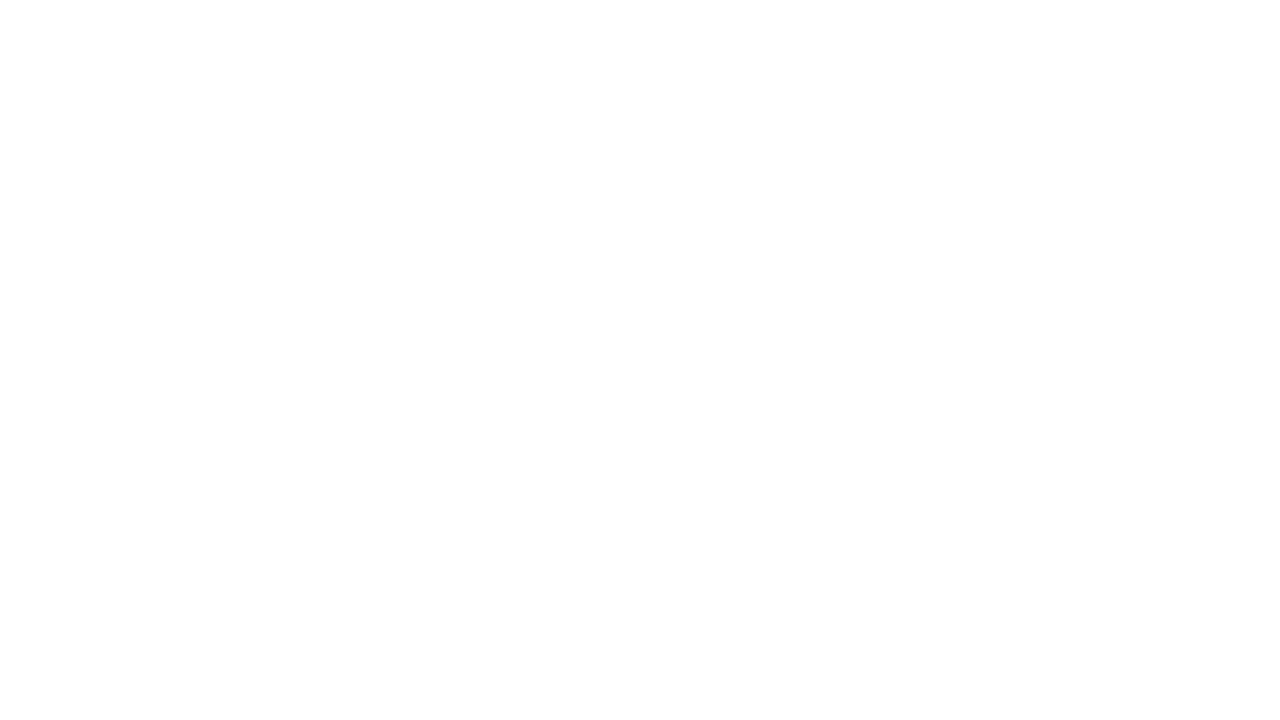
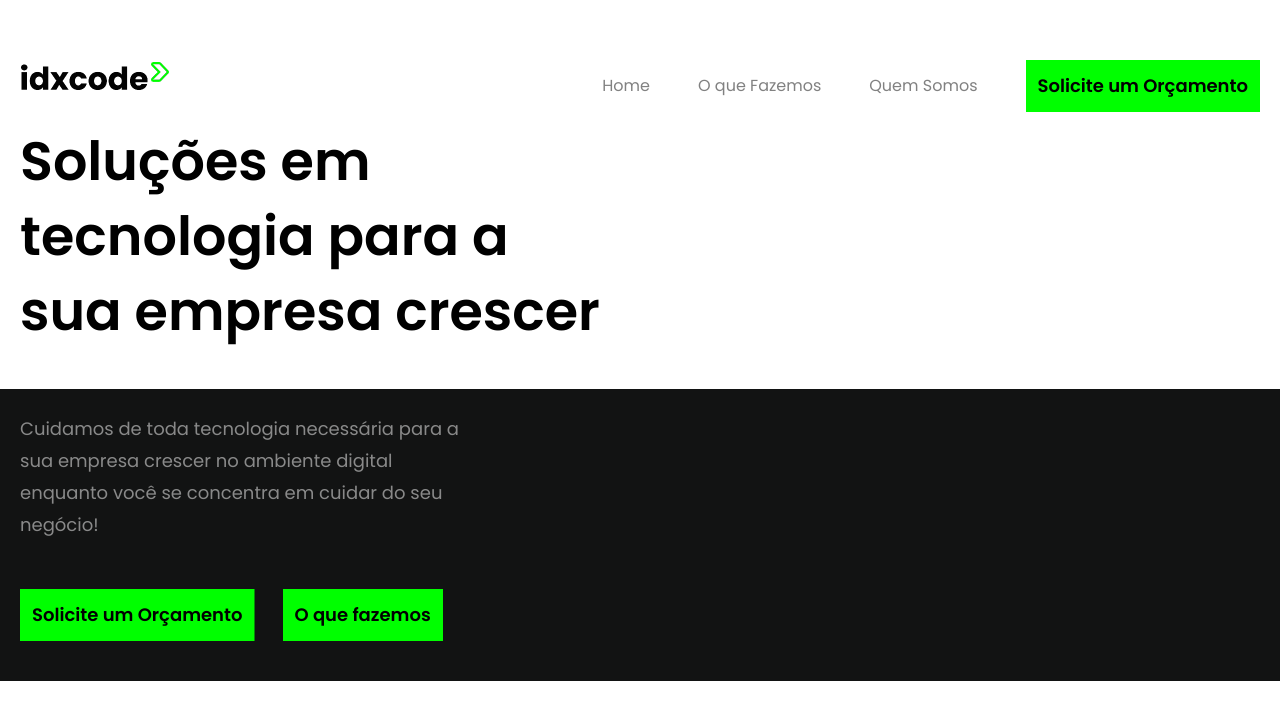
Before and after one commit to vf-jara/idxcode, a Next.js app: page / in a window 1280 px wide. Shown: the top 720 px of the page. Built offline with nearby package versions, Linux system fonts and the light colour scheme.

Commit message:
adiciona Hero e Navbar

```diff
--- /dev/null
+++ b/components/Hero/Hero.jsx
@@ -0,0 +1,39 @@
+import styles from './hero.module.css';
+import Image from 'next/image'
+import imagem from '../../public/assets/images/computador.png'
+import BotaoOrcamento from '../botaoOrcamento/BotaoOrcamento';
+export default function Hero() {
+    return (
+        <>
+            <div className="w-full bg-white">
+                <div className="container mx-auto px-5 flex">
+                    <div className="mb-10 flex-col w-1/2">
+                        <h1 className={styles.title}>Soluções em<br /> tecnologia para a <br />sua empresa crescer</h1>
+                    </div>
+                    <div className="mb-10 flex-col w-1/2">
+
+                    </div>
+
+                </div>
+            </div>
+            <div className="w-full bg-idx-bg-black">
+                <div className="container mx-auto px-5 flex">
+                    <div className="mb-10 flex-col w-1/2">
+                        <div className={`${styles.text} . mt-6 mb-12 w-3/4`}>
+                            <p>Cuidamos de toda tecnologia necessária para a sua empresa crescer no ambiente digital enquanto você se concentra em cuidar do seu negócio!</p>
+                        </div>
+                        <div className="space-x-7">
+                            <BotaoOrcamento texto="Solicite um Orçamento" />
+                            <BotaoOrcamento texto="O que fazemos" />
+
+                        </div>
+                    </div>
+                    <div className="mb-10 flex-col w-1/2">
+
+                    </div>
+
+                </div>
+            </div>
+        </>
+    )
+}
--- /dev/null
+++ b/components/Hero/hero.module.css
@@ -0,0 +1,12 @@
+.title {
+    font-size: 54px;
+    line-height: 75px;
+    font-weight: 600;
+    font-family: 'Poppins', sans-serif !important;
+}
+
+.text {
+    font-size: 18px;
+    line-height: 32px;
+    color: rgb(255, 255, 255, 0.5);
+}
--- a/components/Navbar/Navbar.jsx
+++ b/components/Navbar/Navbar.jsx
@@ -1,7 +1,17 @@
-export default function Navbar(){
-    return(
+import Logo from "../logo/Logo";
+import Menu from "../menu/Menu";
+
+export default function Navbar() {
+    return (
         <>
-
+            <nav className="flex z-10 justify-between container">
+                <div>
+                    <Logo />
+                </div>
+                <div>
+                    <Menu />
+                </div>
+            </nav>
         </>
     )
 }
--- a/components/menu/Menu.jsx
+++ b/components/menu/Menu.jsx
@@ -1,15 +1,17 @@
 import Link from 'next/link'
+import BotaoOrcamento from '../botaoOrcamento/BotaoOrcamento'
 import styles from './menu.module.css'
 
 export default function Menu() {
     return (
         <>
-            <div className={styles.menuContainer}>
-                <ul>
-                    <li><Link href="/"><a>Home</a></Link></li>
-                    <li><Link href="/"><a>O que Fazemos</a></Link></li>
-                    <li><Link href="/"><a>Quem Somos</a></Link></li>
+            <div className="hidden md:flex items-center py-3  h-50px" >
+                <ul className="p-0 flex space-x-12 last-of-type:mr-12 text-idx-black">
+                    <li className="hover:text-black transition-all ease-in-out delay-25"><Link href="/"><a>Home</a></Link></li>
+                    <li className="hover:text-black transition-all ease-in-out delay-25"><Link href="/"><a>O que Fazemos</a></Link></li>
+                    <li className="hover:text-black transition-all ease-in-out delay-25"><Link href="/"><a>Quem Somos</a></Link></li>
                 </ul>
+                <BotaoOrcamento texto="Solicite um Orçamento" />
             </div>
 
         </>
--- a/components/menu/menu.module.css
+++ b/components/menu/menu.module.css
@@ -1,22 +1,11 @@
-.menuContainer {
-    display: flex;
-    align-items: center;
-    justify-content: space-between;
-    padding: 13px 12px;
-    border: 1px solid red;
-    height: 50px;
-}
-
 .menuContainer ul {
     padding: 0;
 }
 
 .menuContainer ul li {
-    display: inline-block;
-    margin: 0 30px;
-    color: #03030380;
     transition: all .2s ease-out;
     font-size: 16px;
+    font-weight: 500;
 
 }
 
--- a/package.json
+++ b/package.json
@@ -14,7 +14,10 @@
     "react-dom": "18.1.0"
   },
   "devDependencies": {
+    "autoprefixer": "^10.4.7",
     "eslint": "8.14.0",
-    "eslint-config-next": "12.1.5"
+    "eslint-config-next": "12.1.5",
+    "postcss": "^8.4.13",
+    "tailwindcss": "^3.0.24"
   }
 }
--- a/pages/index.jsx
+++ b/pages/index.jsx
@@ -1,14 +1,21 @@
 
 import BotaoOrcamento from "../components/botaoOrcamento/BotaoOrcamento";
+import Hero from "../components/Hero/Hero";
 import Logo from "../components/logo/Logo";
 import Menu from "../components/menu/Menu";
+import Navbar from "../components/Navbar/Navbar";
 
 
 export default function Home() {
   return (
     <>
+      <div className="container mx-auto px-5 pt-12">
+        <Navbar />
 
-
+      </div>
+      <div>
+        <Hero />
+      </div>
     </>
   )
 }
--- /dev/null
+++ b/postcss.config.js
@@ -0,0 +1,6 @@
+module.exports = {
+  plugins: {
+    tailwindcss: {},
+    autoprefixer: {},
+  },
+}
--- a/styles/globals.css
+++ b/styles/globals.css
@@ -1,4 +1,8 @@
-@import url('https://fonts.googleapis.com/css2?family=Poppins:wght@400;600&display=swap');
+@import url('https://fonts.googleapis.com/css2?family=Poppins:wght@400;500;600&display=swap');
+@tailwind base;
+@tailwind components;
+@tailwind utilities;
+
 
 html,
 body {
@@ -15,3 +19,7 @@ a {
 * {
   box-sizing: border-box;
 }
+
+.container {
+  max-width: 1440px;
+}
--- /dev/null
+++ b/tailwind.config.js
@@ -0,0 +1,21 @@
+module.exports = {
+  content: [
+    "./pages/**/*.{js,ts,jsx,tsx}",
+    "./components/**/*.{js,ts,jsx,tsx}",
+  ],
+  theme: {
+    extend: {
+      colors: {
+        'idx-black': '#03030380',
+        'idx-bg-black': '#121313',
+      },
+      backgroundImage: {
+        'split-white-black': 'linear-gradient(to bottom, white 50%, #121313 50%)'
+      },
+      height: {
+        'heroHeight': '80vh'
+      },
+    },
+  },
+  plugins: [],
+}
```
Also changed, not shown: public/assets/images/computador.png (added), 1 other file (tests, documents, lock files or other folders).
